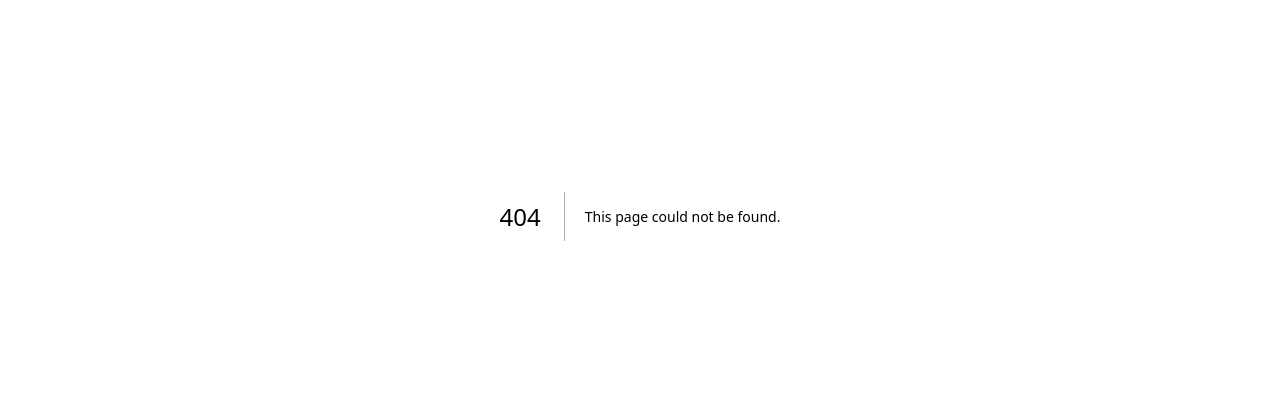
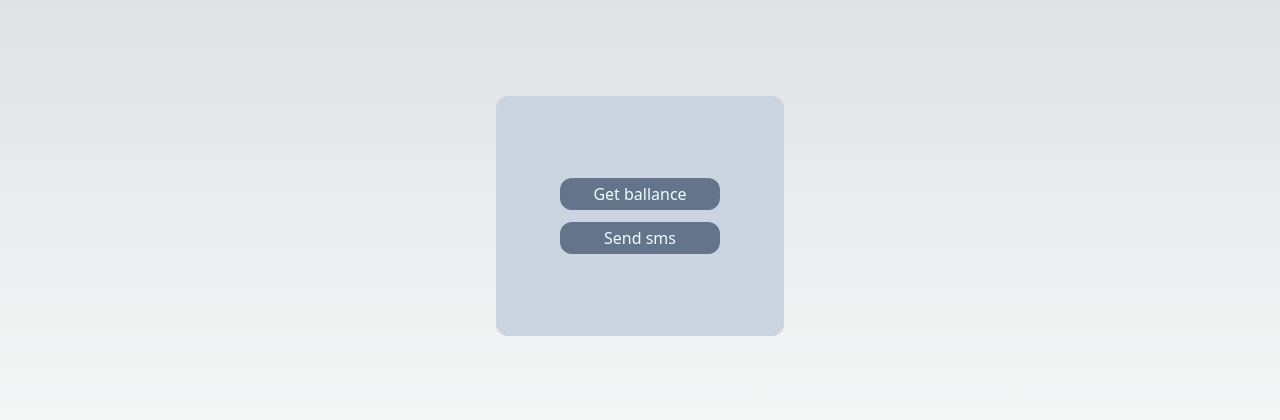
Before and after one commit to AlexTanetsDev/sendler, a Next.js app: page /sms-sender in a window 1280 px wide. Before the commit this address had no page. Shown: the part 184-604 px from the top of the page. Built offline with nearby package versions, Linux system fonts and the light colour scheme.

Commit message:
create sending sms logic

```diff
--- /dev/null
+++ b/app/api/reseller/get-balance/route.ts
@@ -0,0 +1,16 @@
+import { NextResponse } from "next/server";
+import axios from "axios";
+import { resellerAuth } from "../resellerAuth";
+
+const { RESELLER_URL } = process.env;
+
+export async function GET(req: Request) {
+  const authRes = await resellerAuth();
+  if (!authRes?.data) throw new Error("Authorisation error");
+
+  const res = await axios.get(
+    `${RESELLER_URL}rest/User/Balance?SessionID=${authRes.data}`
+  );
+
+  return NextResponse.json(res.data);
+}
--- /dev/null
+++ b/app/api/reseller/resellerAuth.ts
@@ -0,0 +1,14 @@
+import axios from "axios";
+
+const { RESELLER_URL, RESELLER_LOGIN, RESELLER_PASSWORD } = process.env;
+
+export async function resellerAuth() {
+  try {
+    const res = await axios.get(
+      `${RESELLER_URL}/rest/user/sessionid?login=${RESELLER_LOGIN}&password=${RESELLER_PASSWORD}`
+    );
+    return res;
+  } catch (error) {
+    console.log(error);
+  }
+}
--- /dev/null
+++ b/app/api/reseller/send-few/route.ts
@@ -0,0 +1,21 @@
+import { NextResponse } from "next/server";
+import axios from "axios";
+import { resellerAuth } from "../resellerAuth";
+
+const { RESELLER_URL } = process.env;
+
+export async function POST(req: Request) {
+  const authRes = await resellerAuth();
+  if (!authRes?.data) throw new Error("Authorisation error");
+
+  const res = await axios.post(
+    `${RESELLER_URL}rest/Sms/Send?SessionID=${authRes.data}`,
+    {
+      headers: {
+        "Content-Type": "application/ x - www - form - urlencoded",
+      },
+    }
+  );
+
+  return NextResponse.json(res.data);
+}
--- /dev/null
+++ b/app/api/reseller/send-one/route.ts
@@ -0,0 +1,24 @@
+import { NextResponse } from "next/server";
+import axios from "axios";
+import { resellerAuth } from "../resellerAuth";
+import db from "@/db";
+
+const { RESELLER_URL, RESELLER_SOURSE_ADRESS } = process.env;
+
+export async function GET(req: Request) {
+  const authRes = await resellerAuth();
+  if (!authRes?.data) throw new Error("Authorisation error");
+
+  const res = await axios.post(
+    `${RESELLER_URL}rest/Sms/Send?SessionID=${authRes.data}&DestinationAddress=380665616086&SourceAddress=${RESELLER_SOURSE_ADRESS}&Data=test sms`,
+    {
+      headers: {
+        "Content-Type": "application/ x - www - form - urlencoded",
+      },
+    }
+  );
+
+  return NextResponse.json(res.data);
+}
+
+//
--- a/app/globals.css
+++ b/app/globals.css
@@ -7,14 +7,14 @@
   --background-start-rgb: 214, 219, 220;
   --background-end-rgb: 255, 255, 255;
 }
-
+/*
 @media (prefers-color-scheme: dark) {
   :root {
     --foreground-rgb: 255, 255, 255;
     --background-start-rgb: 0, 0, 0;
     --background-end-rgb: 0, 0, 0;
   }
-}
+} */
 
 body {
   color: rgb(var(--foreground-rgb));
--- a/app/layout.tsx
+++ b/app/layout.tsx
@@ -1,22 +1,24 @@
-import './globals.css'
-import type { Metadata } from 'next'
-import { Inter } from 'next/font/google'
+import "./globals.css";
+import type { Metadata } from "next";
+// import { Inter } from "next/font/google";
 
-const inter = Inter({ subsets: ['latin'] })
+// const inter = Inter({ subsets: ["latin"] });
 
 export const metadata: Metadata = {
-  title: 'Create Next App',
-  description: 'Generated by create next app',
-}
+  title: "Create Next App",
+  description: "Generated by create next app",
+};
 
 export default function RootLayout({
   children,
 }: {
-  children: React.ReactNode
+  children: React.ReactNode;
 }) {
   return (
     <html lang="en">
-      <body className={inter.className}>{children}</body>
+      <body className=" flex w-full h-screen items-center justify-center">
+        {children}
+      </body>
     </html>
-  )
+  );
 }
--- /dev/null
+++ b/app/sms-sender/page.tsx
@@ -0,0 +1,37 @@
+"use client";
+import axios from "axios";
+
+function Sender() {
+  const handleBalanceClick = async () => {
+    const res = await axios.get("api/reseller/get-balance");
+    console.log(res.data);
+  };
+
+  const handleSendOneClick = async () => {
+    const res = await axios.get("api/reseller/send-one");
+    console.log(res.data);
+  };
+  return (
+    <div
+      className=" w-72 h-60 bg-slate-300 rounded-xl flex items-center justify-center flex-col gap-3
+  "
+    >
+      <button
+        type="button"
+        className=" rounded-xl w-40 p-1 bg-slate-500 text-cyan-50 "
+        onClick={handleBalanceClick}
+      >
+        Get ballance
+      </button>
+      <button
+        type="button"
+        className=" rounded-xl w-40 p-1 bg-slate-500 text-cyan-50 "
+        onClick={handleSendOneClick}
+      >
+        Send sms
+      </button>
+    </div>
+  );
+}
+
+export default Sender;
--- a/package.json
+++ b/package.json
@@ -13,6 +13,7 @@
     "@types/react": "18.2.21",
     "@types/react-dom": "18.2.7",
     "autoprefixer": "10.4.15",
+    "axios": "^1.5.1",
     "eslint": "8.48.0",
     "eslint-config-next": "13.4.19",
     "next": "13.4.19",
```
Also changed, not shown: 1 other file (tests, documents, lock files or other folders).
